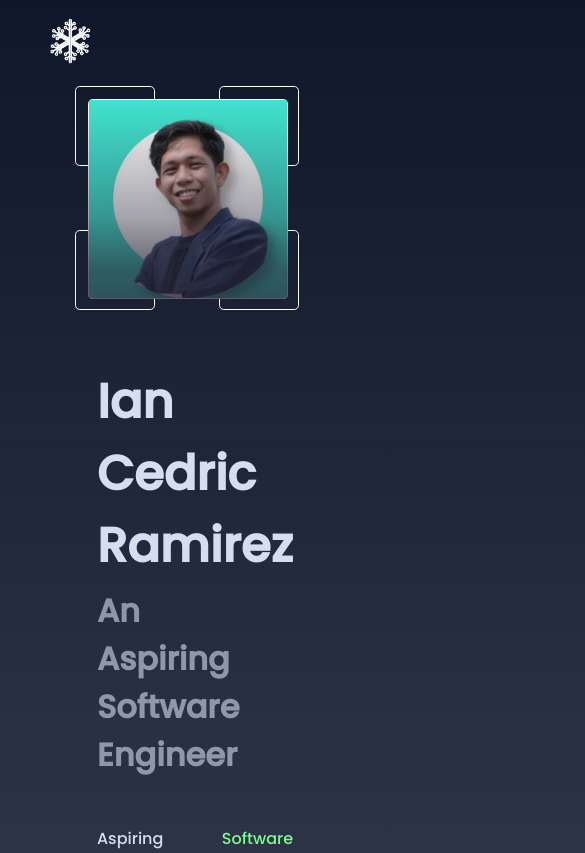
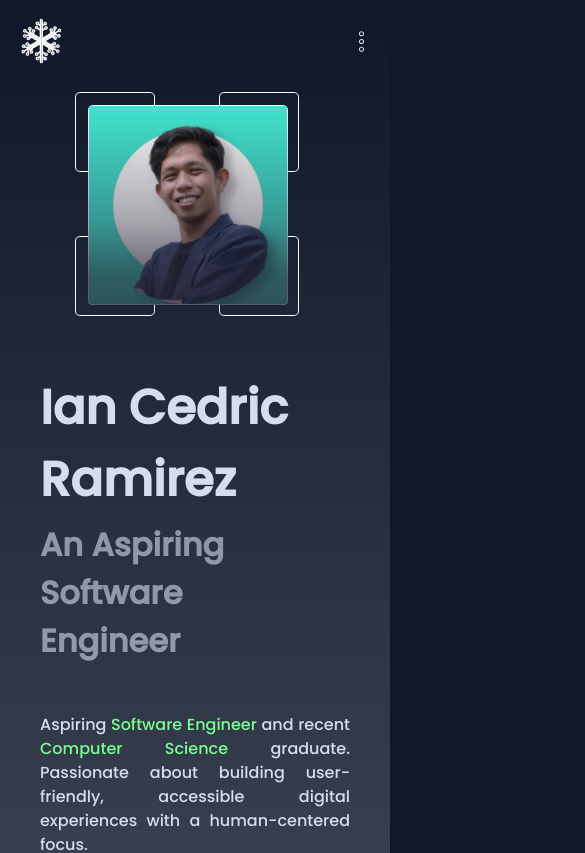
Before and after one commit to zyx-0314/portfolio, a Next.js app: page / in a window 390 px wide. Shown: the top 853 px of the page, 585 px wide, since content can reach past the window. Built offline with nearby package versions, Linux system fonts and the light colour scheme.

Commit message:
Add Header For Mobile Device

```diff
--- a/app/page.tsx
+++ b/app/page.tsx
@@ -6,6 +6,7 @@ import { AboutSection } from './page/about'
 import { ContactSection } from './page/contact'
 import { ExperienceSection } from './page/experience'
 import { ProjectsSection } from './page/projects'
+import { StyledContainer } from '@/components/container'
 
 export default function Home ()
 {
@@ -14,15 +15,15 @@ export default function Home ()
   return (
     <>
       <Floaters />
-      <div className='px-10 pt-5'>
-        <HeaderNavigation />
-        <main className="flex min-h-screen flex-col items-center justify-between px-24">
+      <HeaderNavigation />
+      <div className='px-10'>
+        <StyledContainer specialType='Main' className="items-center">
           <HeroSection id='hero' />
           <AboutSection id='about' />
           <ExperienceSection id='experience' />
           <ProjectsSection id='projects' />
           <ContactSection id='contact' />
-        </main>
+        </StyledContainer>
         <footer className='flex w-full justify-center pt-5 mt-5 text-xs'>Nyebe Creations - { date.getFullYear() } - v.0.1.2</footer>
       </div>
     </>
--- a/app/page/contact/style.ts
+++ b/app/page/contact/style.ts
@@ -28,10 +28,6 @@ export const ContactSubHeader = styled.div`
 	}
 
 	@media (max-width: 768px) {
-		p {
-			width: 1000%;
-		}
-
 		h1 {
 			font-size: 1.6rem;
 			font-weight: 500;
--- a/app/page/hero/index.tsx
+++ b/app/page/hero/index.tsx
@@ -8,7 +8,7 @@ import { StyledContainer } from '@/components/container'
 export default function HeroSection ( { id }: { id: string } )
 {
   return (
-    <StyledContainer id={ id } hero >
+    <StyledContainer id={ id } specialType='Hero' className='pt-5 mt-5'>
       <HeroTextContent>
         <Headers>
           <h1>Ian Cedric Ramirez</h1>
--- a/components/container/index.tsx
+++ b/components/container/index.tsx
@@ -1,25 +1,34 @@
 import React from 'react'
-import { HeroStyledSectionContainer, StyledSectionContainer } from './style'
+import { HeroStyledSectionContainer, StyledMainContainer, StyledSectionContainer } from './style'
 
 interface ContainerProps
 {
-  id: string
   children: React.ReactNode
-  hero?: boolean
+  id?: string
+  className?: string
+  specialType?: 'Hero' | 'Main'
 }
 
-export function StyledContainer ( { id, children, hero }: ContainerProps )
+export function StyledContainer ( { id, children, specialType, className }: ContainerProps )
 {
-  if ( hero )
+
+  switch ( specialType )
   {
-    return (
-      <HeroStyledSectionContainer id={ id } >
-        { children }
-      </HeroStyledSectionContainer>
-    )
+    case 'Main':
+      return (
+        <StyledMainContainer id={ id } className={ className }>
+          { children }
+        </StyledMainContainer>
+      )
+    case 'Hero':
+      return (
+        <HeroStyledSectionContainer id={ id } className={ className }>
+          { children }
+        </HeroStyledSectionContainer>
+      )
   }
   return (
-    <StyledSectionContainer id={ id } >
+    <StyledSectionContainer id={ id } className={ className }>
       { children }
     </StyledSectionContainer>
   )
--- a/components/container/style.ts
+++ b/components/container/style.ts
@@ -33,6 +33,26 @@ export const HeroStyledSectionContainer = styled.section`
 	}
 
 	@media (max-width: 768px) {
+		padding-top: 3rem;
 		width: 100%;
 	}
 `;
+
+export const StyledMainContainer = styled.main`
+	display: flex;
+	flex-direction: column;
+	gap: 1rem;
+	height: fit-content;
+	width: 85%;
+	justify-content: space-between;
+	align-items: center;
+	margin: 0 auto;
+
+	@media (max-width: 1024px) {
+		width: 90%;
+	}
+
+	@media (max-width: 768px) {
+		width: 100%;
+	}
+`;
--- a/components/headNav/index.tsx
+++ b/components/headNav/index.tsx
@@ -1,8 +1,11 @@
-import React from 'react';
+import React, { useEffect, useState } from 'react';
 import Link from 'next/link';
 import Image from 'next/image';
-import { ButtonGroupStyles, HeaderStyles, LogoStyles } from './style';
+import { motion, useAnimation } from 'framer-motion';
+import { ButtonGroupStyles, HeaderStyles, LogoStyles, MenuCloseButton, MenuContainer, NavButton } from './style';
 import { ButtonProps, StyledButton } from '../buttons';
+import { CiMenuKebab } from "react-icons/ci";
+
 
 export function HeaderNavigation ()
 {
@@ -13,9 +16,40 @@ export function HeaderNavigation ()
     { text: 'Contact', href: '#contact', type: 'link' },
     { text: 'Resume', filename: 'Ramirez_Ian_Cedric.pdf', type: 'download' }
   ]
+  const [ isMenuOpen, setIsMenuOpen ] = useState( false );
+  const controls = useAnimation();
+
+  function handleMenu ( params: boolean )
+  {
+    setIsMenuOpen( params );
+  }
+
+  useEffect( () =>
+  {
+    let prevScrollY = window.scrollY;
+
+    const handleScroll = () =>
+    {
+      const currentScrollY = window.scrollY;
+      const scrollingUp = currentScrollY < prevScrollY;
+      prevScrollY = currentScrollY;
+
+      if ( currentScrollY === 0 )
+      {
+        controls.start( { y: 0 } );
+      } else
+      {
+        controls.start( { y: scrollingUp ? 0 : -100 } );
+      }
+    };
+
+    window.addEventListener( 'scroll', handleScroll );
+
+    return () => window.removeEventListener( 'scroll', handleScroll );
+  }, [ controls ] );
 
   return (
-    <HeaderStyles>
+    <HeaderStyles initial={ { y: 0 } } animate={ controls }>
       <LogoStyles>
         <Link href="/">
           <Image alt='Nyebe Logo' src={ '/static/images/nyebe_white_cutout.png' } width={ 50 } height={ 0 } />
@@ -29,6 +63,21 @@ export function HeaderNavigation ()
           />
         ) ) }
       </ButtonGroupStyles>
+      <NavButton onClick={ () => handleMenu( true ) }>
+        <CiMenuKebab style={ { fontSize: 25 } } />
+      </NavButton>
+      <MenuContainer style={ { display: isMenuOpen ? 'flex' : 'none' } }>
+        <MenuCloseButton onClick={ () => handleMenu( false ) }>X</MenuCloseButton>
+        <ul>
+          { buttonList.map( ( button, index ) => (
+            <li key={ index } onClick={ () => handleMenu( false ) }>
+              <StyledButton
+                params={ button }
+              />
+            </li>
+          ) ) }
+        </ul>
+      </MenuContainer>
     </HeaderStyles>
   );
-};
+}
--- a/components/headNav/style.ts
+++ b/components/headNav/style.ts
@@ -1,11 +1,21 @@
 import styled from '@emotion/styled';
+import { motion } from 'framer-motion';
+import { colors } from '../variables';
 
-export const HeaderStyles = styled.header`
+export const HeaderStyles = styled(motion.header)`
 	display: flex;
 	align-items: center;
 	justify-content: space-between;
 	padding: 5px;
-	max-height: 5vh;
+	height: fit-content;
+	position: fixed;
+	width: 100%;
+	padding: 1rem 2rem 0 2rem;
+	z-index: 1000;
+
+	@media (max-width: 768px) {
+		padding: 1rem 1rem 0 1rem;
+	}
 `;
 
 export const ButtonGroupStyles = styled.nav`
@@ -15,6 +25,40 @@ export const ButtonGroupStyles = styled.nav`
 	@media (max-width: 768px) {
 		display: none;
 	}
+`;
+
+export const NavButton = styled.div`
+	display: none;
+
+	@media (max-width: 768px) {
+		display: flex;
+	}
+`;
+
+export const MenuContainer = styled.div`
+	position: fixed;
+	top: 0;
+	left: 0;
+	width: 100%;
+	height: 100vh;
+	background-color: ${colors.background};
+	z-index: 1000;
+	flex-direction: column;
+	align-items: center;
+	gap: 2rem;
+	padding: 2rem;
+	padding-top: 5rem;
+	overflow: hidden;
+	transition: 0.3s;
+`;
+
+export const MenuCloseButton = styled.div`
+	position: absolute;
+	top: 0;
+	right: 0;
+	padding: 1rem;
+	cursor: pointer;
+	transition: 0.3s;
 `;
 
 export const LogoStyles = styled.div`
--- a/components/sectionHeader/style.ts
+++ b/components/sectionHeader/style.ts
@@ -60,4 +60,12 @@ export const StyleSectionHeader = styled.div`
 			width: 3rem;
 		}
 	}
+
+	@media (max-width: 768px) {
+		.frame {
+			.title {
+				font-size: 1.5rem;
+			}
+		}
+	}
 `;
--- a/components/variables/index.ts
+++ b/components/variables/index.ts
@@ -15,5 +15,5 @@ export const colors = {
 	success: '#34a853',
 	warning: '#fbbc05',
 	info: '#4285f4',
-	background: '#f1f3f4',
+	background: '#010029',
 };
```
